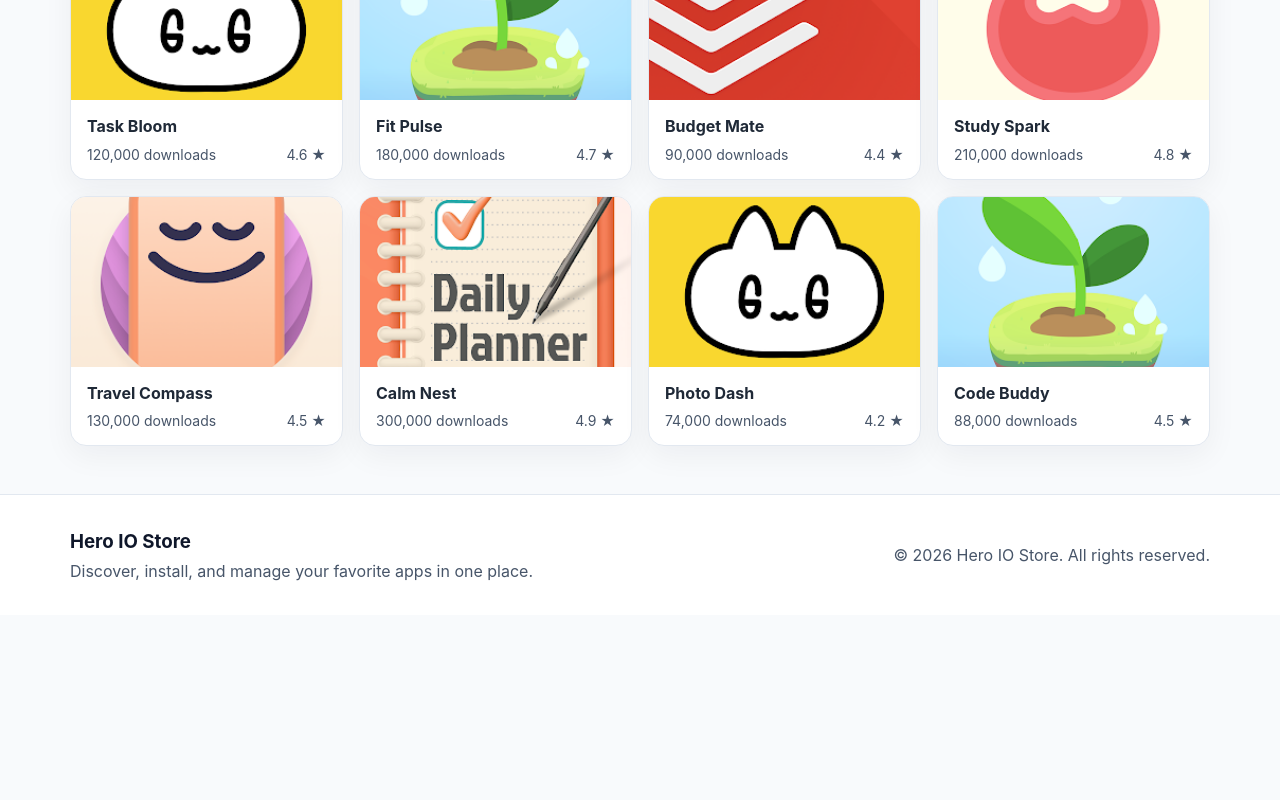
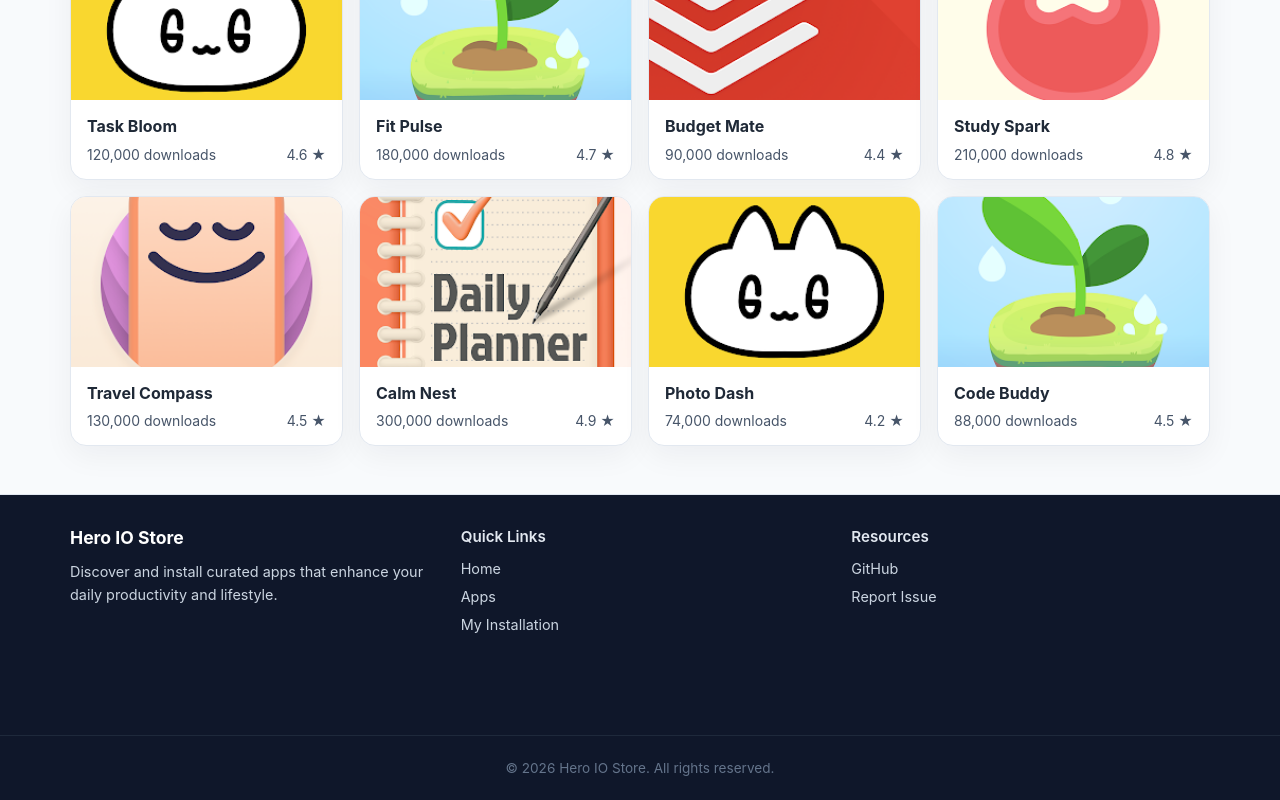
Before and after one commit to doctorHackan/hero-io, a React app: page / in a window 1280 px wide. Shown: the part 795-1595 px from the top of the page. Before the commit the page ends 1410 px from the top, so only its background shows below. Built offline with nearby package versions, Linux system fonts and the light colour scheme; the HTML template or start-up script is replaced by a standard one.

Commit message:
added readme file and modified the footer section

```diff
--- a/src/components/Footer.jsx
+++ b/src/components/Footer.jsx
@@ -1,12 +1,48 @@
 function Footer() {
+  const currentYear = new Date().getFullYear()
+
   return (
     <footer className="site-footer">
       <div className="container footer-inner">
-        <div>
+        <div className="footer-section">
           <h3>Hero IO Store</h3>
-          <p>Discover, install, and manage your favorite apps in one place.</p>
+          <p>Discover and install curated apps that enhance your daily productivity and lifestyle.</p>
         </div>
-        <p>© {new Date().getFullYear()} Hero IO Store. All rights reserved.</p>
+
+        <div className="footer-section">
+          <h4>Quick Links</h4>
+          <ul className="footer-links">
+            <li>
+              <a href="/">Home</a>
+            </li>
+            <li>
+              <a href="/apps">Apps</a>
+            </li>
+            <li>
+              <a href="/installation">My Installation</a>
+            </li>
+          </ul>
+        </div>
+
+        <div className="footer-section">
+          <h4>Resources</h4>
+          <ul className="footer-links">
+            <li>
+              <a href="https://github.com" target="_blank" rel="noreferrer">
+                GitHub
+              </a>
+            </li>
+            <li>
+              <a href="https://github.com" target="_blank" rel="noreferrer">
+                Report Issue
+              </a>
+            </li>
+          </ul>
+        </div>
+      </div>
+
+      <div className="footer-bottom">
+        <p>&copy; {currentYear} Hero IO Store. All rights reserved.</p>
       </div>
     </footer>
   )
--- a/src/index.css
+++ b/src/index.css
@@ -142,24 +142,65 @@ img {
 
 .site-footer {
   border-top: 1px solid #e2e8f0;
-  background: #fff;
+  background: #0f172a;
+  color: #cbd5e1;
 }
 
 .footer-inner {
-  min-height: 120px;
-  display: flex;
-  align-items: center;
-  justify-content: space-between;
-  gap: 1rem;
-  color: #475569;
+  min-height: 240px;
+  display: grid;
+  grid-template-columns: repeat(3, minmax(0, 1fr));
+  gap: 2rem;
+  align-items: start;
+  padding: 2rem 0;
 }
 
-.footer-inner h3 {
-  margin: 0 0 0.5rem;
-  color: #0f172a;
+.footer-section h3 {
+  margin: 0 0 0.75rem;
+  color: #fff;
+  font-size: 1.1rem;
 }
 
-.footer-inner p {
+.footer-section h4 {
+  margin: 0 0 0.75rem;
+  color: #e2e8f0;
+  font-size: 0.95rem;
+  font-weight: 600;
+}
+
+.footer-section p {
+  margin: 0;
+  line-height: 1.6;
+  font-size: 0.9rem;
+}
+
+.footer-links {
+  margin: 0;
+  padding: 0;
+  list-style: none;
+  display: grid;
+  gap: 0.5rem;
+}
+
+.footer-links a {
+  color: #cbd5e1;
+  font-size: 0.9rem;
+  transition: color 0.2s ease;
+}
+
+.footer-links a:hover {
+  color: #2563eb;
+}
+
+.footer-bottom {
+  border-top: 1px solid #1e293b;
+  padding: 1.5rem 0;
+  text-align: center;
+  color: #64748b;
+  font-size: 0.85rem;
+}
+
+.footer-bottom p {
   margin: 0;
 }
 
@@ -426,9 +467,9 @@ img {
   }
 
   .footer-inner {
-    padding: 1rem 0;
-    flex-direction: column;
-    text-align: center;
+    grid-template-columns: 1fr;
+    padding: 1.5rem 0;
+    gap: 1.5rem;
   }
 
   .hero-actions {
```
Also changed, not shown: 1 other file (tests, documents, lock files or other folders).
